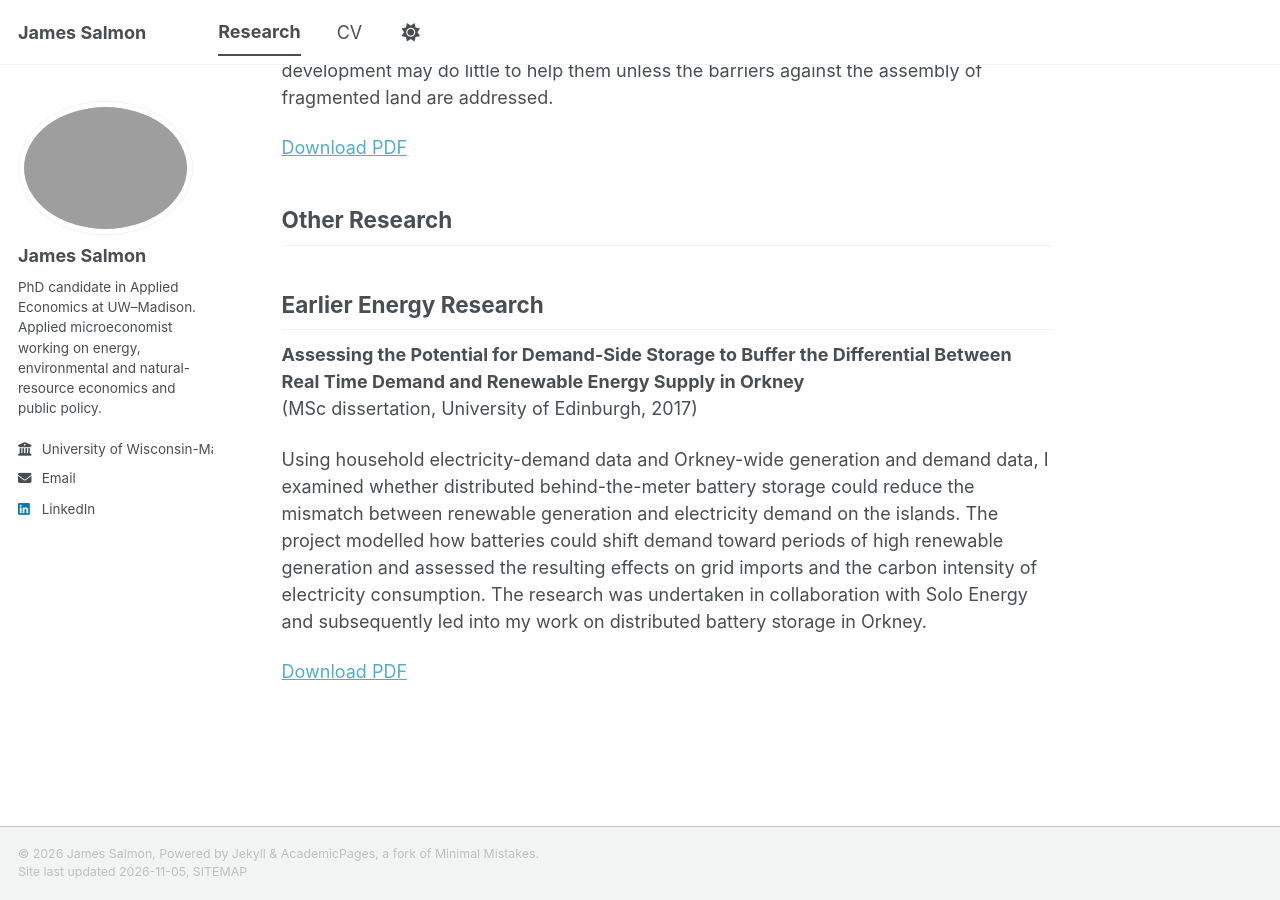
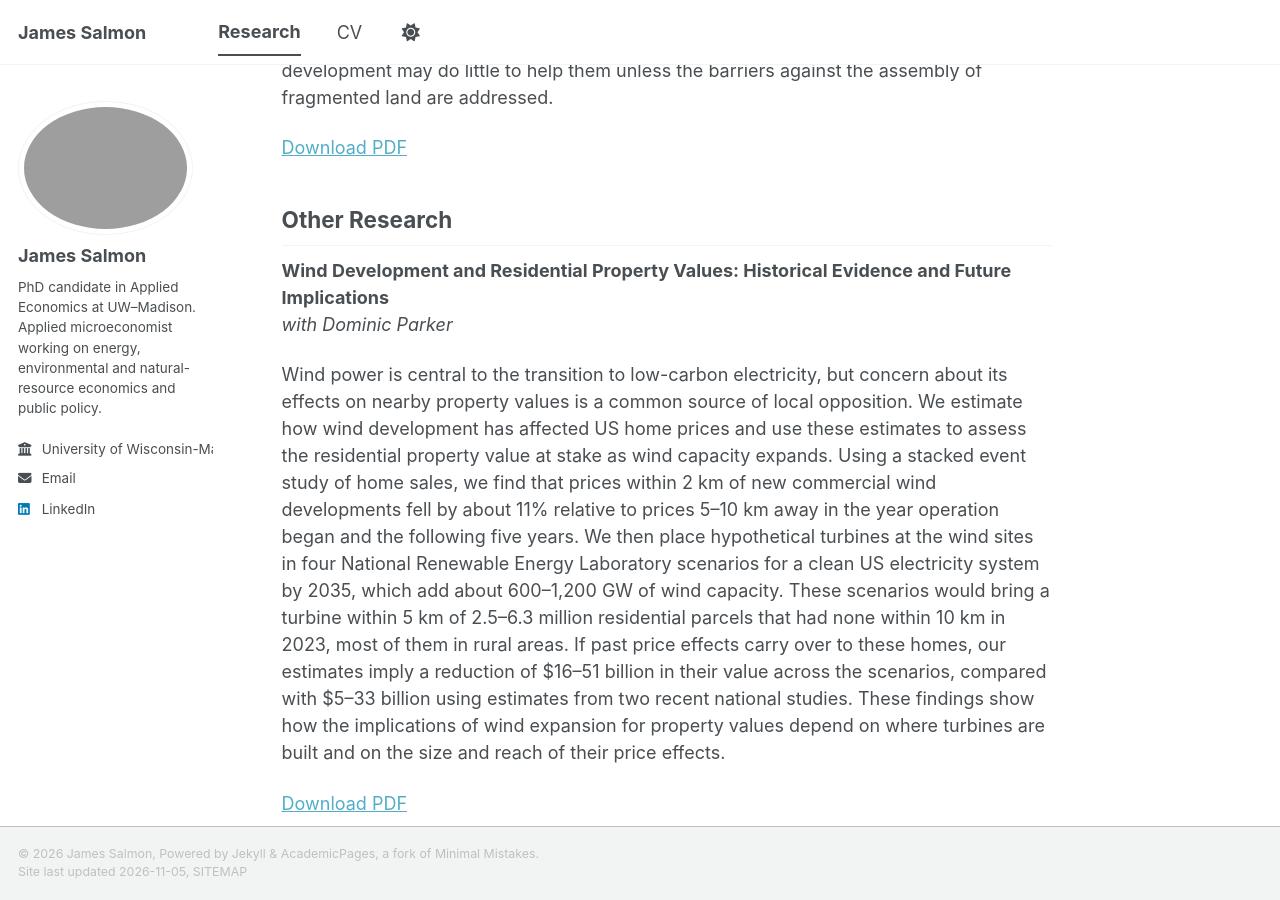
Before and after one commit to James-Salmon/James-Salmon.github.io, a Jekyll site: the page built from _pages/research.md, in a window 1280 px wide and 900 px high, scrolled down 637 px. Built offline with Jekyll 4.4.1, drawn with Linux system fonts in a browser that asks for light colours; a style sheet for code colours, icons or effects is not loaded.

Commit message:
Update research.md

```diff
--- a/_pages/research.md
+++ b/_pages/research.md
@@ -16,6 +16,13 @@ Small American farmers face mounting economic pressures that threaten their surv
 
 ## Other Research
 
+**Wind Development and Residential Property Values: Historical Evidence and Future Implications**\
+*with Dominic Parker*
+
+Wind power is central to the transition to low-carbon electricity, but concern about its effects on nearby property values is a common source of local opposition. We estimate how wind development has affected US home prices and use these estimates to assess the residential property value at stake as wind capacity expands. Using a stacked event study of home sales, we find that prices within 2 km of new commercial wind developments fell by about 11% relative to prices 5--10 km away in the year operation began and the following five years. We then place hypothetical turbines at the wind sites in four National Renewable Energy Laboratory scenarios for a clean US electricity system by 2035, which add about 600--1,200 GW of wind capacity. These scenarios would bring a turbine within 5 km of 2.5--6.3 million residential parcels that had none within 10 km in 2023, most of them in rural areas. If past price effects carry over to these homes, our estimates imply a reduction of $16--51 billion in their value across the scenarios, compared with $5--33 billion using estimates from two recent national studies. These findings show how the implications of wind expansion for property values depend on where turbines are built and on the size and reach of their price effects.
+
+[Download PDF](/papers/turbine-projection/)
+
 
 ## Earlier Energy Research
 
```
